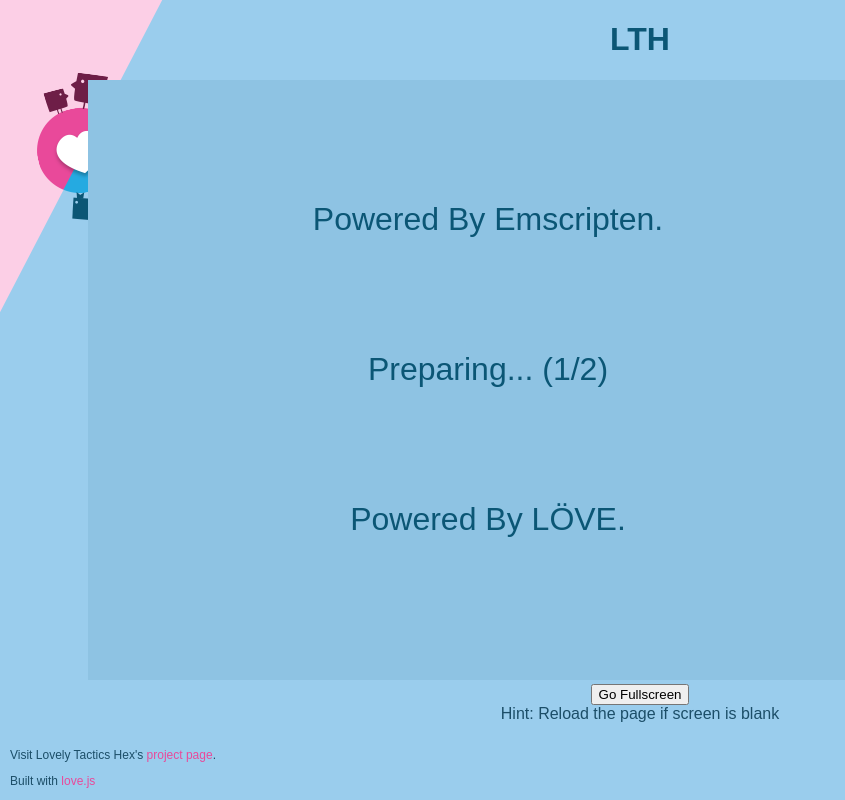
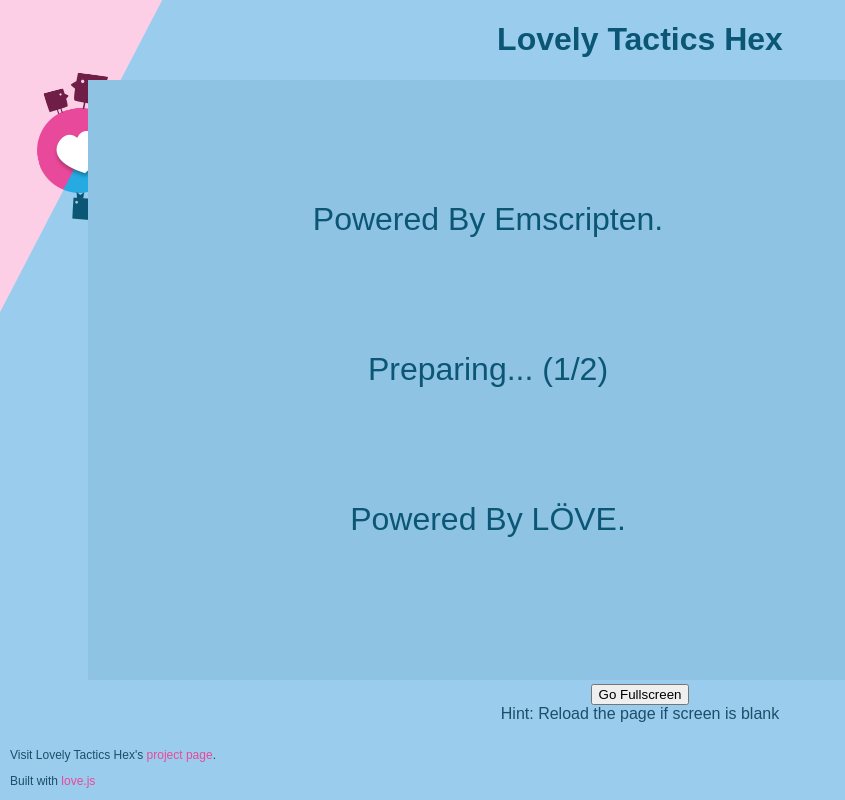
Before and after one commit to GloamingCat/Play-LTH, a plain HTML site: page index.html in a window 1280 px wide. Shown: the whole page, without its empty margins (0-845 px from the left). Drawn offline with Linux system fonts and the light colour scheme; no server answers.

Commit message:
Update index.html

```diff
--- a/index.html
+++ b/index.html
@@ -13,7 +13,7 @@
   <body>
     <center>
       <div>
-        <h1>LTH</h1>
+        <h1>Lovely Tactics Hex</h1>
         <canvas id="loadingCanvas" oncontextmenu="event.preventDefault()" width="800" height="600"></canvas>
         <canvas id="canvas" oncontextmenu="event.preventDefault()"></canvas>
 		<br><button onclick="goFullScreen();">Go Fullscreen</button>
```
